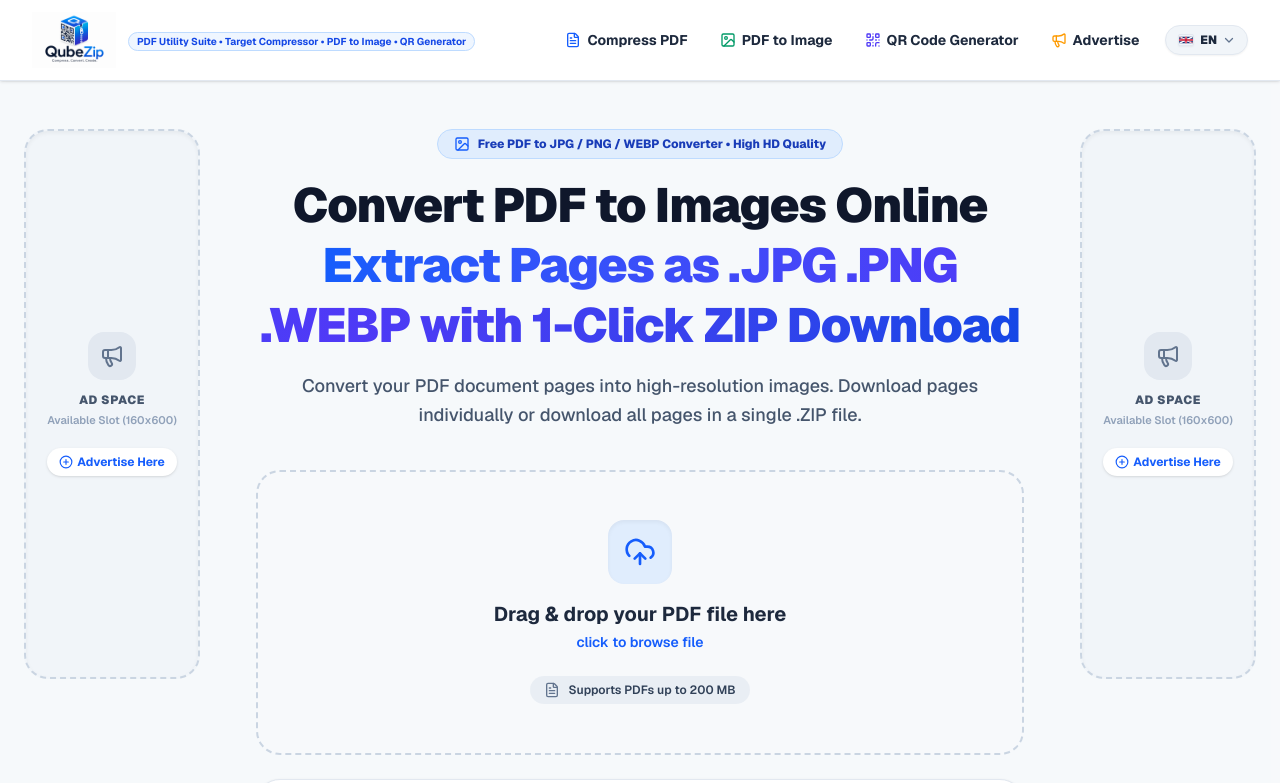
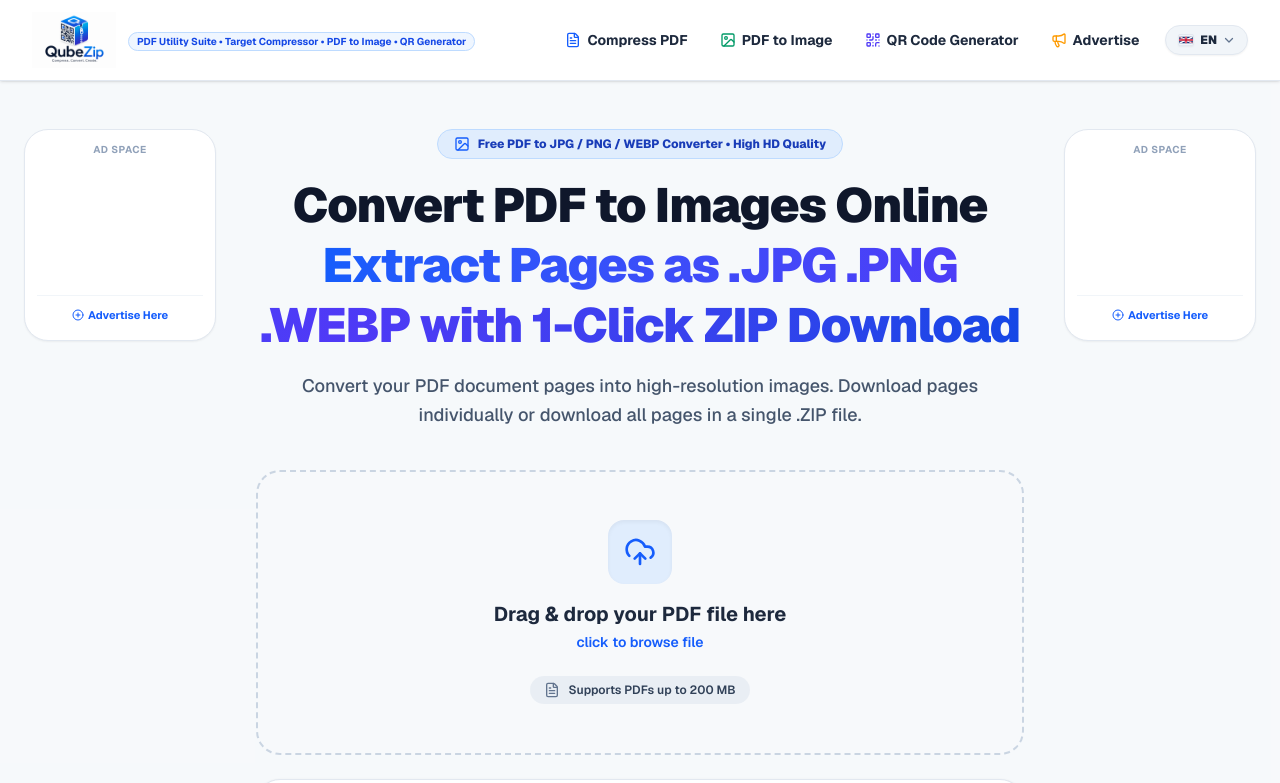
Before and after one commit to Niceppn/EasyFile, a Next.js app: page /pdf-to-image in a window 1280 px wide. Shown: the top 783 px of the page. Built offline with nearby package versions, Linux system fonts and the light colour scheme.

Commit message:
Embed Display Ad Unit Slot 7020030411 (Qubezip Banner 1) into site sidebars and banners

```diff
--- a/src/components/AdSidebars.tsx
+++ b/src/components/AdSidebars.tsx
@@ -3,29 +3,26 @@
 import Link from 'next/link';
 import { Megaphone, PlusCircle } from 'lucide-react';
 import { useLanguage } from '@/lib/i18n/context';
+import { GoogleAdUnit } from '@/components/GoogleAdUnit';
 
 export function LeftAdSidebar() {
   const { t } = useLanguage();
 
   return (
-    <aside className="hidden xl:flex flex-col items-center justify-center w-36 sm:w-44 h-[550px] sticky top-28 bg-slate-100 hover:bg-slate-200/80 border-2 border-dashed border-slate-300 hover:border-blue-400 rounded-3xl p-4 transition-all group cursor-pointer text-center flex-shrink-0 shadow-inner">
-      <Link href="/contact-advertising" className="w-full h-full flex flex-col items-center justify-center gap-3">
-        <div className="w-12 h-12 rounded-2xl bg-slate-200 group-hover:bg-blue-100 text-slate-500 group-hover:text-blue-600 flex items-center justify-center transition-colors">
-          <Megaphone className="w-6 h-6" />
-        </div>
-        <div>
-          <span className="text-xs font-black text-slate-600 group-hover:text-blue-700 block uppercase tracking-wider">
-            {t.adTitle}
-          </span>
-          <span className="text-[11px] font-semibold text-slate-400 group-hover:text-blue-600 mt-1 block">
-            {t.adSub}
-          </span>
-        </div>
-        <div className="mt-2 inline-flex items-center gap-1 text-xs font-bold text-blue-600 bg-white px-3 py-1.5 rounded-full shadow-sm group-hover:shadow transition-all">
-          <PlusCircle className="w-3.5 h-3.5" />
+    <aside className="hidden xl:flex flex-col items-center justify-start w-40 sm:w-48 sticky top-28 bg-white border border-slate-200 rounded-3xl p-3 shadow-xs flex-shrink-0">
+      <div className="w-full text-[10px] font-bold text-slate-400 uppercase tracking-wider text-center mb-2">
+        {t.adTitle}
+      </div>
+      <GoogleAdUnit slot="7020030411" format="auto" />
+      <div className="w-full mt-2 pt-2 border-t border-slate-100 text-center">
+        <Link
+          href="/contact-advertising"
+          className="inline-flex items-center gap-1 text-[11px] font-bold text-blue-600 hover:text-blue-700"
+        >
+          <PlusCircle className="w-3 h-3" />
           <span>{t.adBtn}</span>
-        </div>
-      </Link>
+        </Link>
+      </div>
     </aside>
   );
 }
@@ -34,24 +31,20 @@ export function RightAdSidebar() {
   const { t } = useLanguage();
 
   return (
-    <aside className="hidden xl:flex flex-col items-center justify-center w-36 sm:w-44 h-[550px] sticky top-28 bg-slate-100 hover:bg-slate-200/80 border-2 border-dashed border-slate-300 hover:border-blue-400 rounded-3xl p-4 transition-all group cursor-pointer text-center flex-shrink-0 shadow-inner">
-      <Link href="/contact-advertising" className="w-full h-full flex flex-col items-center justify-center gap-3">
-        <div className="w-12 h-12 rounded-2xl bg-slate-200 group-hover:bg-blue-100 text-slate-500 group-hover:text-blue-600 flex items-center justify-center transition-colors">
-          <Megaphone className="w-6 h-6" />
-        </div>
-        <div>
-          <span className="text-xs font-black text-slate-600 group-hover:text-blue-700 block uppercase tracking-wider">
-            {t.adTitle}
-          </span>
-          <span className="text-[11px] font-semibold text-slate-400 group-hover:text-blue-600 mt-1 block">
-            {t.adSub}
-          </span>
-        </div>
-        <div className="mt-2 inline-flex items-center gap-1 text-xs font-bold text-blue-600 bg-white px-3 py-1.5 rounded-full shadow-sm group-hover:shadow transition-all">
-          <PlusCircle className="w-3.5 h-3.5" />
+    <aside className="hidden xl:flex flex-col items-center justify-start w-40 sm:w-48 sticky top-28 bg-white border border-slate-200 rounded-3xl p-3 shadow-xs flex-shrink-0">
+      <div className="w-full text-[10px] font-bold text-slate-400 uppercase tracking-wider text-center mb-2">
+        {t.adTitle}
+      </div>
+      <GoogleAdUnit slot="7020030411" format="auto" />
+      <div className="w-full mt-2 pt-2 border-t border-slate-100 text-center">
+        <Link
+          href="/contact-advertising"
+          className="inline-flex items-center gap-1 text-[11px] font-bold text-blue-600 hover:text-blue-700"
+        >
+          <PlusCircle className="w-3 h-3" />
           <span>{t.adBtn}</span>
-        </div>
-      </Link>
+        </Link>
+      </div>
     </aside>
   );
 }
@@ -60,29 +53,13 @@ export function MobileAdBanner() {
   const { t } = useLanguage();
 
   return (
-    <div className="xl:hidden w-full my-6 flex justify-center">
-      <Link
-        href="/contact-advertising"
-        className="w-full max-w-lg bg-gradient-to-r from-slate-50 via-slate-100 to-slate-50 hover:from-blue-50 hover:to-indigo-50 border-2 border-dashed border-slate-300 hover:border-blue-400 rounded-2xl p-4 transition-all flex items-center justify-between shadow-sm group"
-      >
-        <div className="flex items-center gap-3">
-          <div className="w-10 h-10 rounded-xl bg-blue-100 text-blue-600 flex items-center justify-center flex-shrink-0">
-            <Megaphone className="w-5 h-5" />
-          </div>
-          <div>
-            <span className="text-xs font-black text-slate-700 group-hover:text-blue-700 block">
-              {t.adBadge} (Mobile Banner)
-            </span>
-            <span className="text-[11px] text-slate-500 block">
-              {t.adContactBtn}
-            </span>
-          </div>
+    <div className="xl:hidden w-full my-6 flex flex-col items-center justify-center">
+      <div className="w-full max-w-lg bg-white border border-slate-200 rounded-2xl p-3 shadow-xs text-center">
+        <div className="text-[10px] font-bold text-slate-400 uppercase tracking-wider mb-1">
+          {t.adTitle}
         </div>
-        <div className="inline-flex items-center gap-1 text-xs font-bold text-blue-600 bg-white px-3 py-1.5 rounded-full shadow-sm">
-          <PlusCircle className="w-3.5 h-3.5" />
-          <span>{t.adBtn}</span>
-        </div>
-      </Link>
+        <GoogleAdUnit slot="7020030411" format="auto" />
+      </div>
     </div>
   );
 }
--- /dev/null
+++ b/src/components/GoogleAdUnit.tsx
@@ -0,0 +1,45 @@
+'use client';
+
+import { useEffect, useRef } from 'react';
+
+interface GoogleAdUnitProps {
+  slot?: string;
+  format?: string;
+  responsive?: boolean;
+  className?: string;
+}
+
+export function GoogleAdUnit({
+  slot = '7020030411',
+  format = 'auto',
+  responsive = true,
+  className = '',
+}: GoogleAdUnitProps) {
+  const isPushed = useRef(false);
+
+  useEffect(() => {
+    try {
+      if (typeof window !== 'undefined' && !isPushed.current) {
+        // Push ad unit to Google AdSense queue
+        // @ts-ignore
+        (window.adsbygoogle = window.adsbygoogle || []).push({});
+        isPushed.current = true;
+      }
+    } catch (err) {
+      console.error('Google AdSense Unit push error:', err);
+    }
+  }, []);
+
+  return (
+    <div className={`w-full overflow-hidden min-h-[90px] flex justify-center items-center text-center my-4 ${className}`}>
+      <ins
+        className="adsbygoogle"
+        style={{ display: 'block', width: '100%' }}
+        data-ad-client="ca-pub-4042640078267186"
+        data-ad-slot={slot}
+        data-ad-format={format}
+        data-full-width-responsive={responsive ? 'true' : 'false'}
+      />
+    </div>
+  );
+}
```
